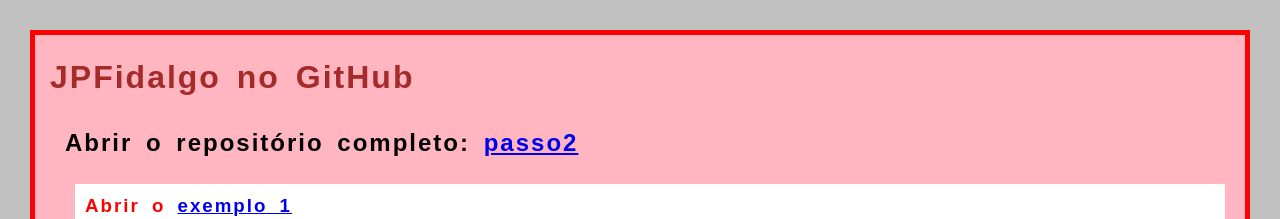
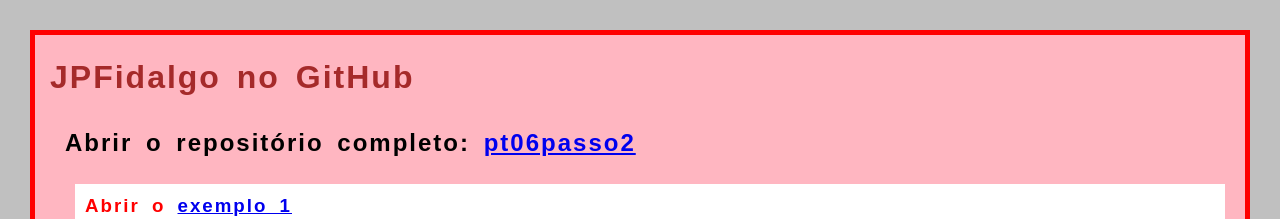
Before and after one commit to JoaoFidalgo12/pt06passo2, a plain HTML site: page index.html in a window 1280 px wide. Shown: the top 219 px of the page. Drawn offline with Linux system fonts and the light colour scheme.

Commit message:
Add files via upload

```diff
--- a/index.html
+++ b/index.html
@@ -16,7 +16,7 @@
   <h1>JPFidalgo no GitHub</h1>
 
   <h2>Abrir o repositório completo: <a href="https://github.com/JoaoFidalgo12/pt06passo2">
-      passo2 </a>
+      pt06passo2 </a>
   </h2>
 
   <h3>Abrir o <a href="https://joaofidalgo12.github.io/pt06passo2/exemplo1/exemplo1.html">
```
